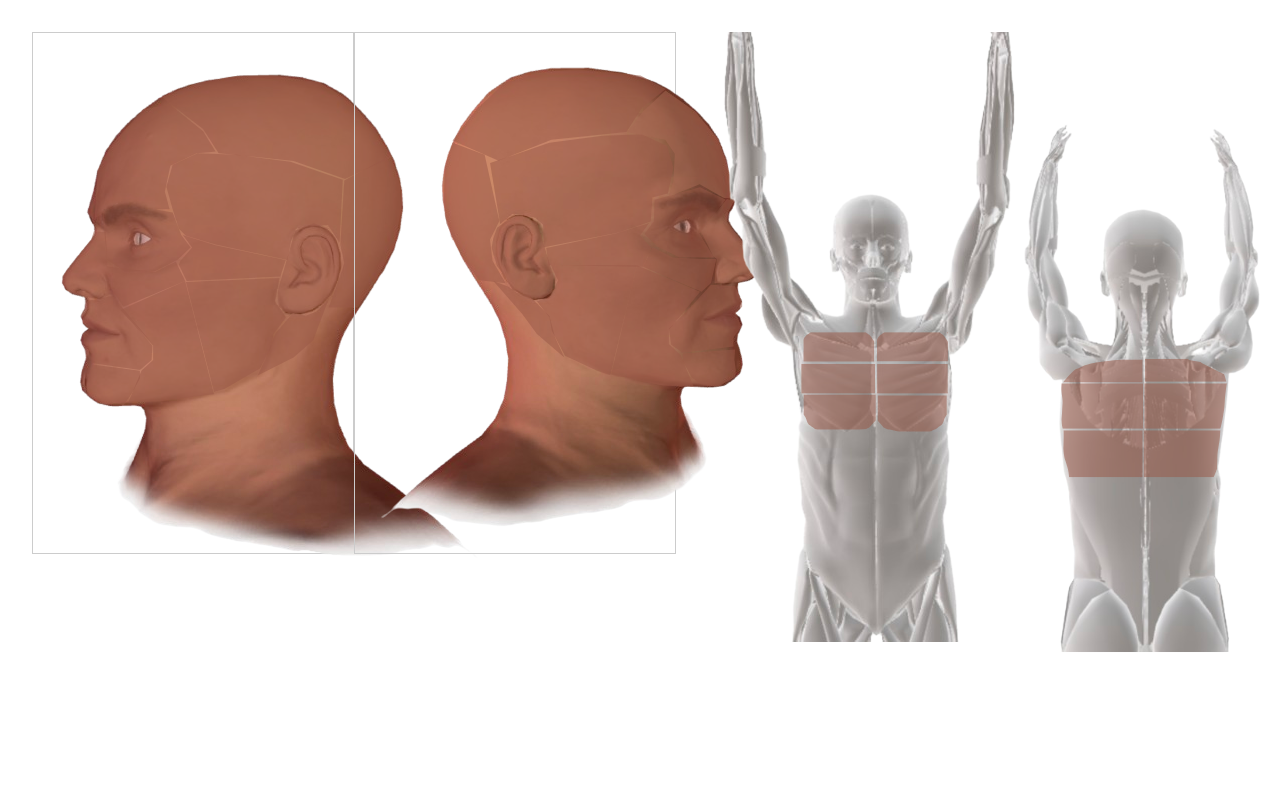
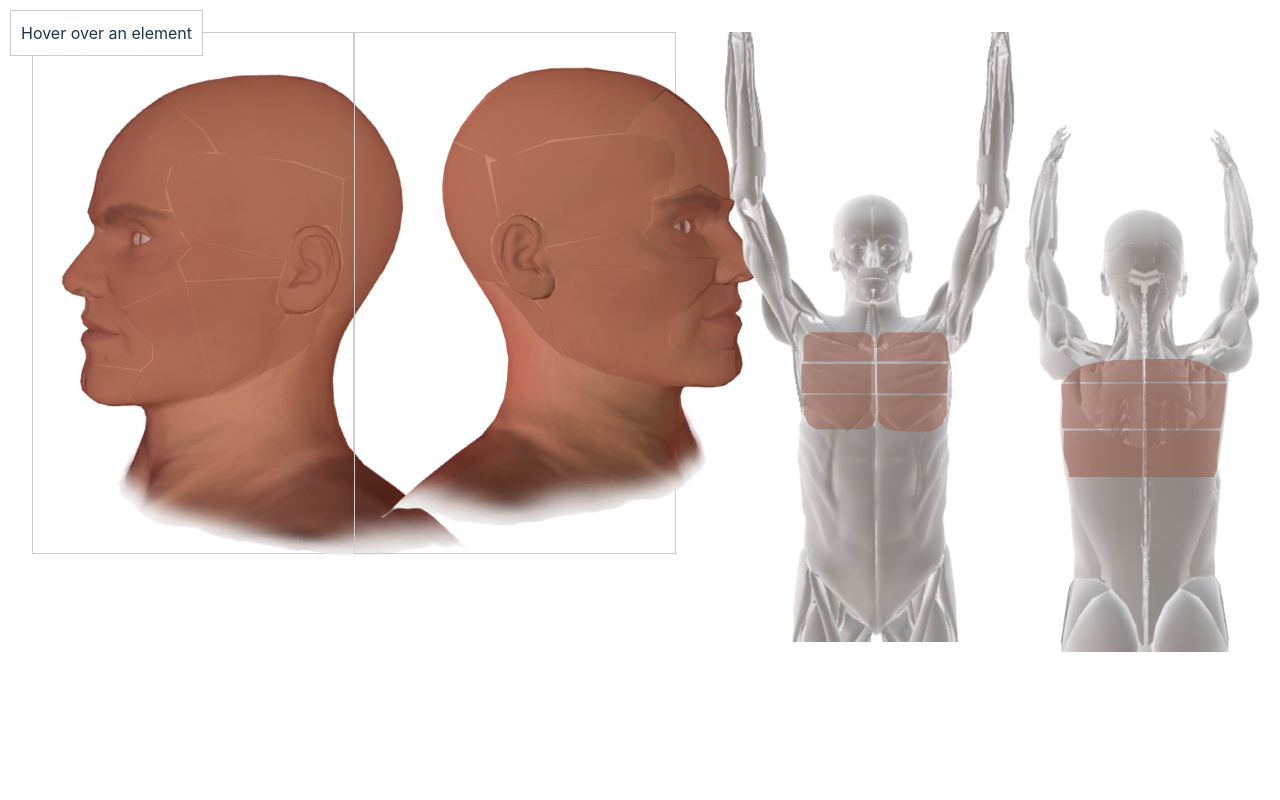
Before and after one commit to MwayaB/clickablesvg, a React (Vite) app: page / in a window 1280 px wide. Shown: the top 800 px of the page. Built offline with nearby package versions, Linux system fonts and the light colour scheme.

Commit message:
added label to ui

```diff
--- a/src/ClickableSvg.tsx
+++ b/src/ClickableSvg.tsx
@@ -1,4 +1,4 @@
-import React, { useEffect, useRef } from 'react';
+import React, { useEffect, useRef, useState } from 'react';
 import { ReactSVG } from 'react-svg';
 import head_left from './assets/head_left.svg';
 import head_right from './assets/head_right.svg'; // Import the head_right SVG
@@ -17,19 +17,22 @@ const ClickableSvg: React.FC = () => {
     femaleLegAbnormality: useRef<HTMLDivElement>(null),
   };
 
+  const [hoveredId, setHoveredId] = useState<string | null>(null);
+
   useEffect(() => {
     const handleMouseEnter = (event: MouseEvent) => {
       document.body.style.cursor = 'pointer';
       const target = event.target as SVGElement;
       target.style.fill = `hsl(${Math.random() * 360}, 100%, 37%)`;
       target.style.fillOpacity = '0.5';
-      console.log(target.id);
+      setHoveredId(target.id); // Set the hovered ID
     };
 
     const handleMouseLeave = (event: MouseEvent) => {
       document.body.style.cursor = 'default';
       const target = event.target as SVGElement;
       target.style.fillOpacity = '0'; // Reset fillOpacity to default
+      setHoveredId(null); // Reset the hovered ID
     };
 
     const addListeners = (elements: NodeListOf<SVGElement>) => {
@@ -105,6 +108,9 @@ const ClickableSvg: React.FC = () => {
           <ReactSVG src={female_front_for_leg_abnormality} />
         </div>
       </div>
+      <div style={{ position: 'fixed', top: '10px', left: '10px', padding: '10px', backgroundColor: 'white', border: '1px solid #ccc' }}>
+        {hoveredId ? `Hovered ID: ${hoveredId}` : 'Hover over an element'}
+      </div>
     </>
   );
 };
```
Also changed, not shown: src/assets/lungs_front.svg.
